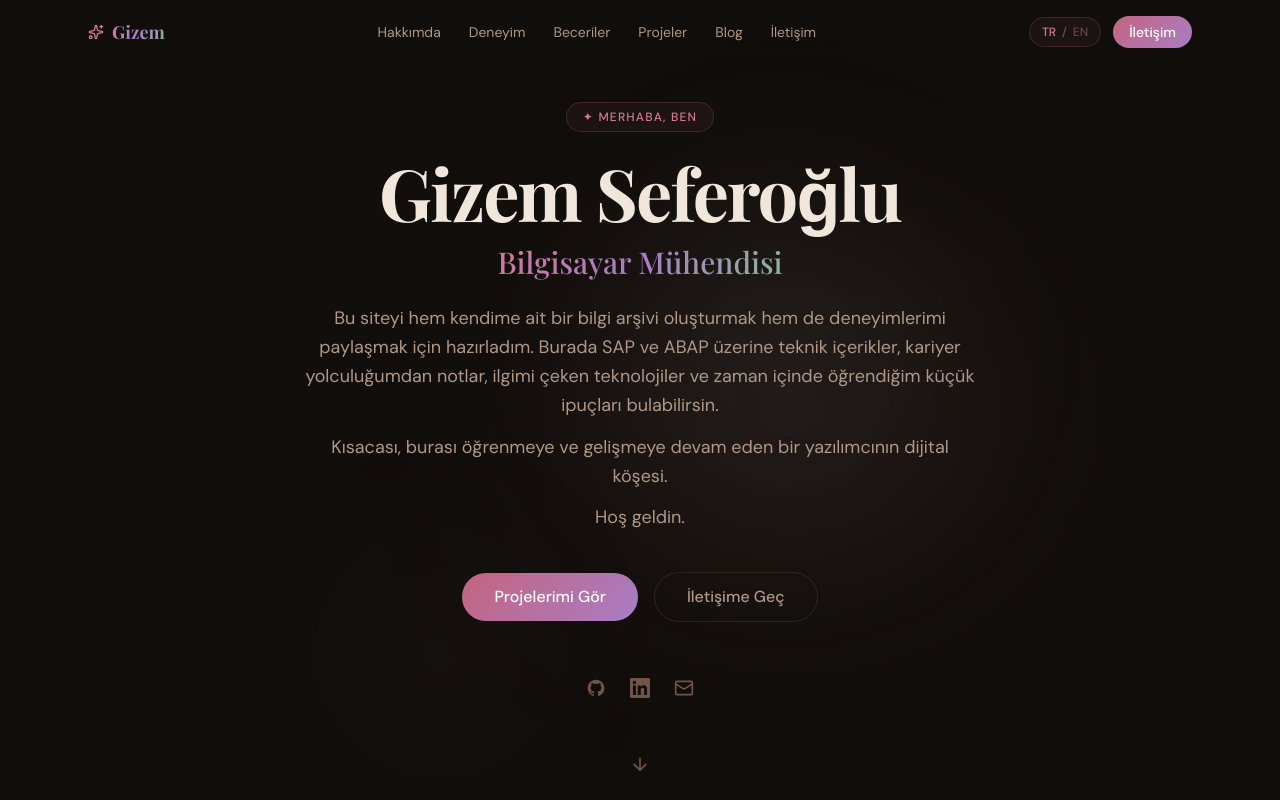
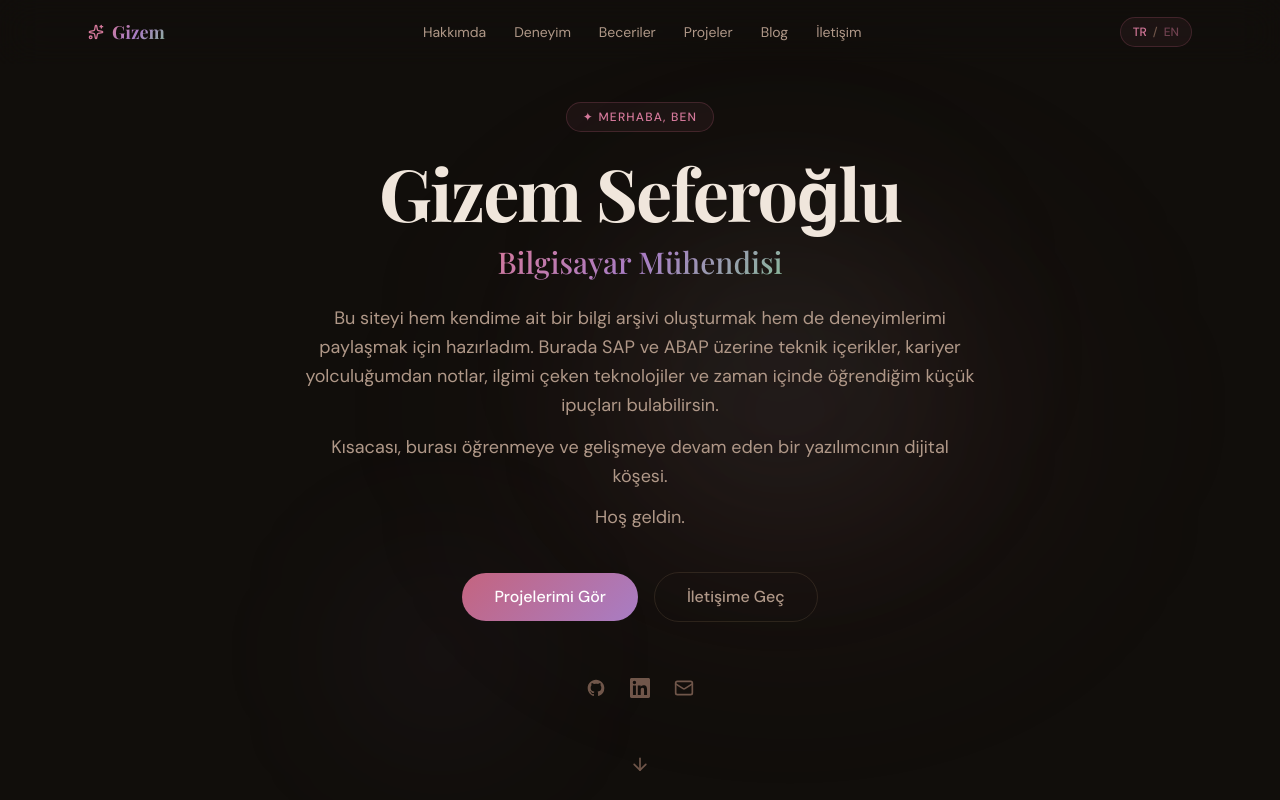
Before and after one commit to gizemyigitt/portfolio, a Next.js app: page / in a window 1280 px wide. Shown: the top 800 px of the page. Built offline with nearby package versions, Linux system fonts and the light colour scheme; a web font is replaced by a local one.

Commit message:
fix: navbardaki fazladan iletisim butonu kaldirildi

```diff
--- a/components/Navbar.tsx
+++ b/components/Navbar.tsx
@@ -80,16 +80,6 @@ export default function Navbar() {
             <span style={{ opacity: lang === "en" ? 1 : 0.45 }}>EN</span>
           </button>
 
-          <a
-            href="#iletisim"
-            className="text-sm px-4 py-1.5 rounded-full font-medium text-white transition-all duration-200 hover:opacity-85"
-            style={{
-              background: "linear-gradient(135deg, var(--rose), var(--mauve))",
-              fontFamily: "var(--font-dm-sans)",
-            }}
-          >
-            {t("nav_contact")}
-          </a>
         </div>
 
         <button
```
